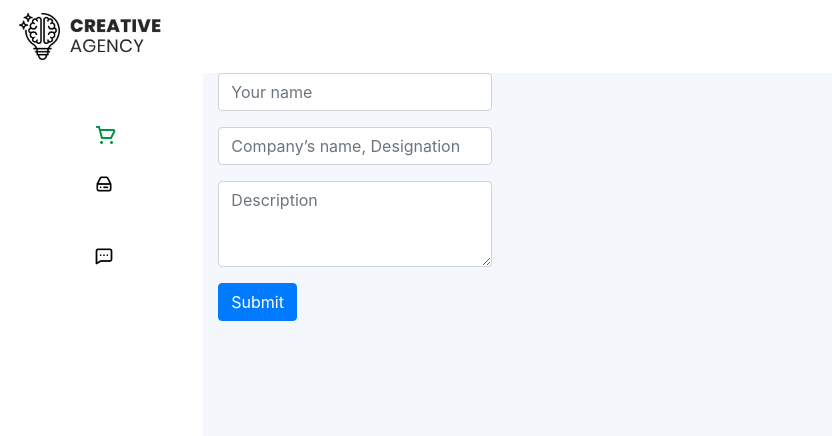
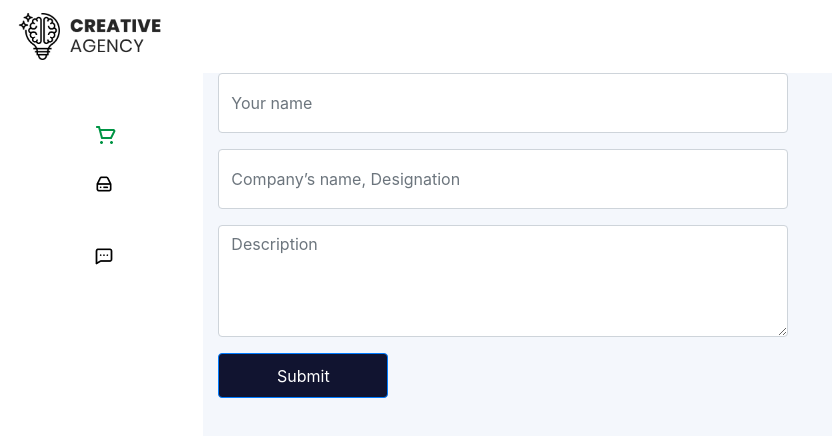
Before and after one commit to ranamahmud/creative-agency-client, a React (Create React App) app: page /review in a window 1280 px wide. Shown: the top 436 px of the page, without its empty margins (0-832 px from the left). Built offline with nearby package versions, Linux system fonts and the light colour scheme.

Commit message:
review form style updated

```diff
--- /dev/null
+++ b/src/components/Review/Review.css
@@ -0,0 +1,14 @@
+
+#review-form input{
+    width: 570px;
+    height: 60px;
+}
+#review-form textarea{
+    width: 570px;
+    height: 112px;
+}
+#review-form button{
+    width: 170px;
+    height: 45px;
+    background-color: #111430;
+}
--- a/src/components/Review/Review.js
+++ b/src/components/Review/Review.js
@@ -2,7 +2,7 @@ import React, { useState } from 'react';
 import { Button, Form } from 'react-bootstrap';
 import Sidebar from '../Dashboard/Sidebar/Sidebar';
 import NavbarMain from '../Home/NavbarMain/NavbarMain';
-
+import './Review.css'
 const Review = () => {
     const [review, setReview] = useState({});
     const handleBlur = e => {
@@ -37,7 +37,7 @@ const Review = () => {
                 <div className="col-md-10 col-sm-12 col-12 d-flex"
                     style={{ backgroundColor: '#F4F7FC' }}
                 >
-                    <Form onSubmit={handleAddReview}>
+                    <Form id="review-form" onSubmit={handleAddReview}>
                         <Form.Group controlId="formBasicEmail">
                             <Form.Control type="text" placeholder="Your name "
                                 name="name"
--- a/src/components/ServiceList/ServiceList.js
+++ b/src/components/ServiceList/ServiceList.js
@@ -19,7 +19,8 @@ const ServiceList = () => {
                 <div className="col-md-2 col-sm-6 col-12">
                     <Sidebar></Sidebar>
                 </div>
-                <div className="col-md-10 col-sm-12 col-12 d-flex justify-content-center">
+                <div className="col-md-10 col-sm-12 col-12 d-flex justify-content-center"
+                    style={{ backgroundColor: '#F4F7FC' }}>
                     <div className="row">
                         {
                             userService.map(service =>
```
